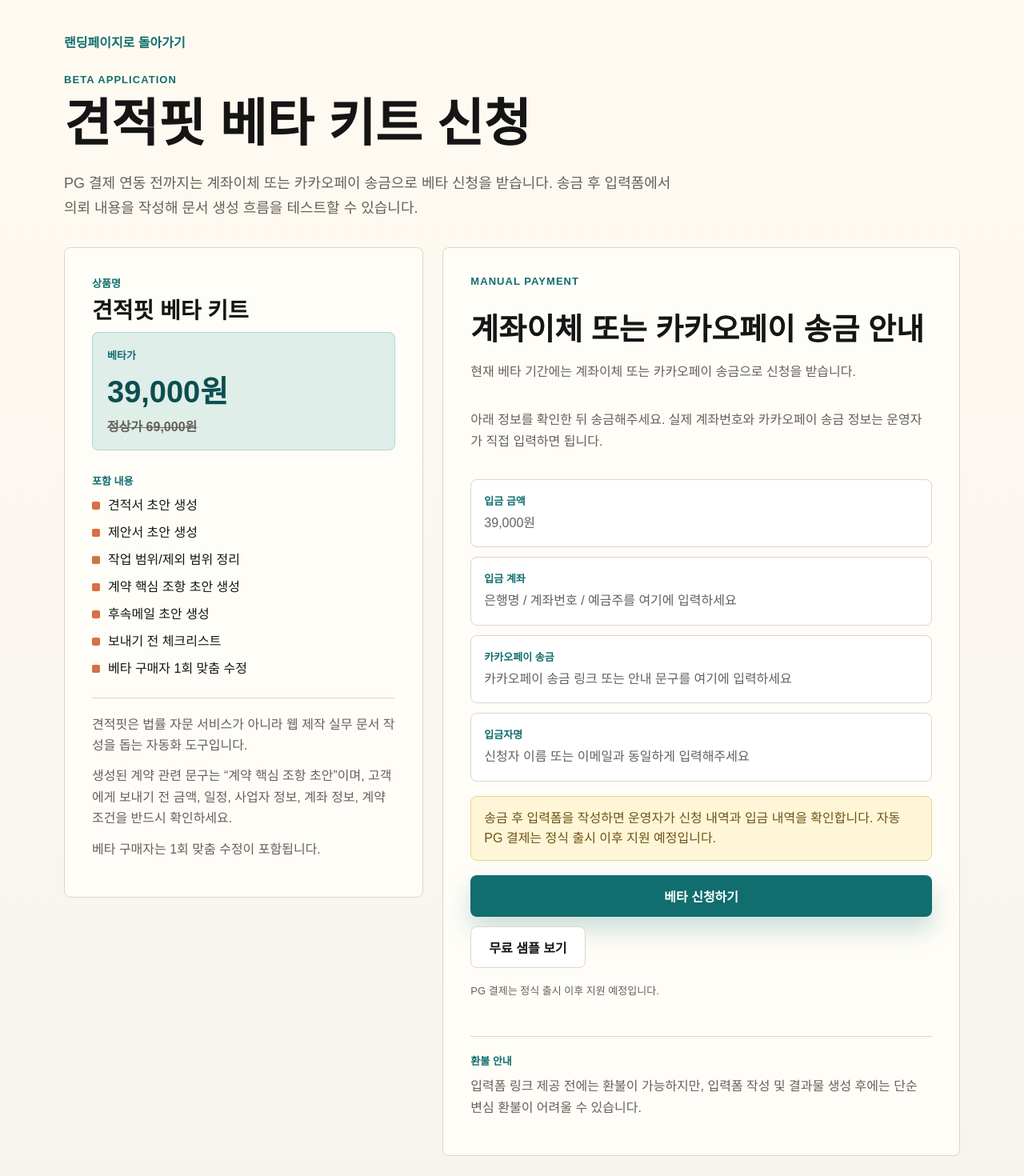
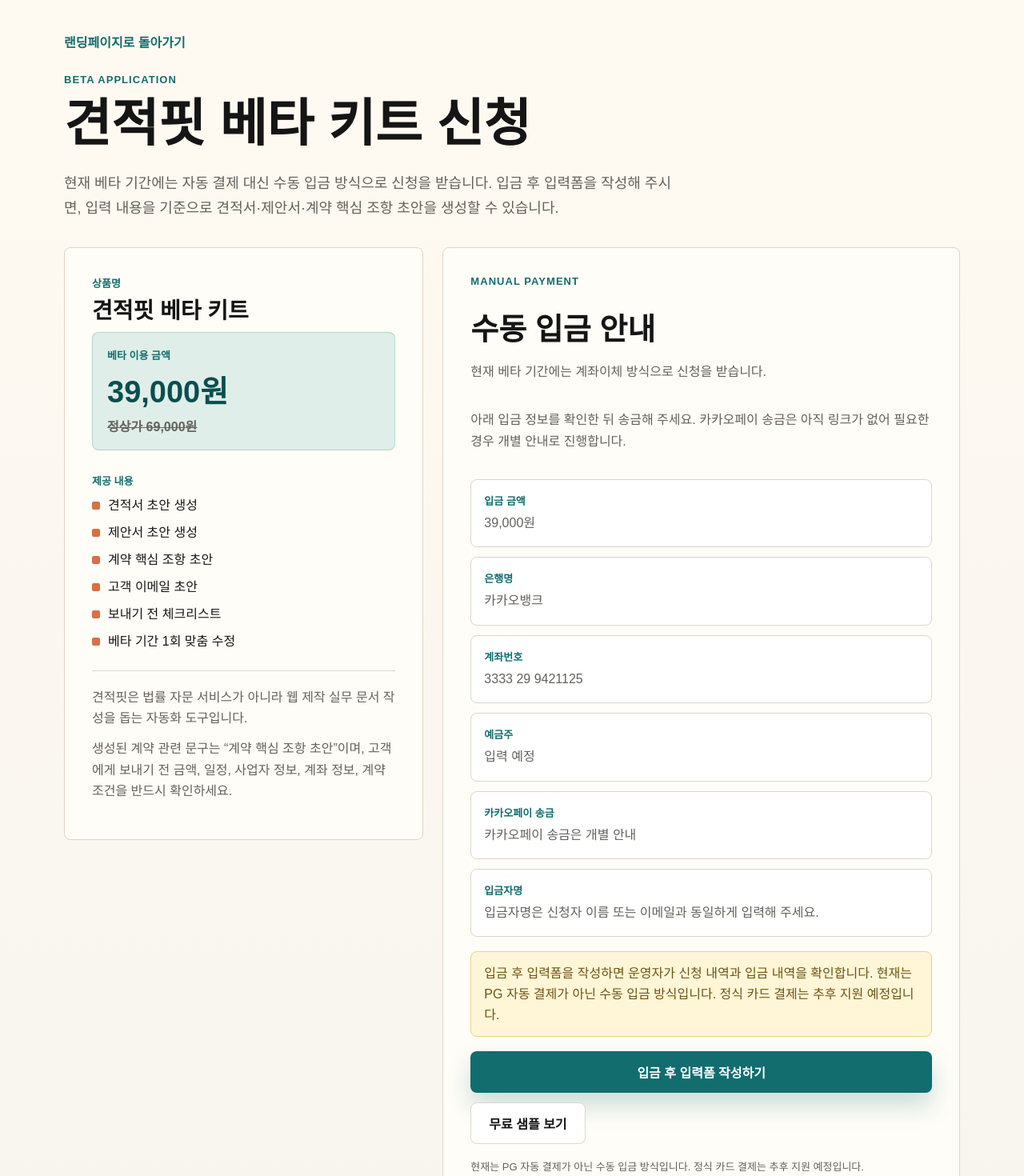
Before and after one commit to a01040042118-png/gyeonjeokfit-mvp, a Next.js app: page /checkout in a window 1280 px wide. Shown: the top 1470 px of the page at 80% size. Built offline with nearby package versions, Linux system fonts and the light colour scheme.

Commit message:
Update manual payment bank info

```diff
--- a/app/checkout/page.tsx
+++ b/app/checkout/page.tsx
@@ -1,7 +1,16 @@
-import { PRODUCT_INCLUDES, formatPrice } from "@/lib/payment";
-import { PRODUCT_NAME, PRODUCT_PRICE } from "@/lib/constants";
+import { formatPrice } from "@/lib/payment";
+import { PRODUCT_PRICE } from "@/lib/constants";
 
 const REGULAR_PRICE = 69000;
+
+const INCLUDED_ITEMS = [
+  "견적서 초안 생성",
+  "제안서 초안 생성",
+  "계약 핵심 조항 초안",
+  "고객 이메일 초안",
+  "보내기 전 체크리스트",
+  "베타 기간 1회 맞춤 수정",
+];
 
 export default function CheckoutPage() {
   return (
@@ -15,26 +24,26 @@ export default function CheckoutPage() {
           <p className="eyebrow">Beta Application</p>
           <h1>견적핏 베타 키트 신청</h1>
           <p>
-            PG 결제 연동 전까지는 계좌이체 또는 카카오페이 송금으로 베타 신청을
-            받습니다. 송금 후 입력폼에서 의뢰 내용을 작성해 문서 생성 흐름을
-            테스트할 수 있습니다.
+            현재 베타 기간에는 자동 결제 대신 수동 입금 방식으로 신청을 받습니다.
+            입금 후 입력폼을 작성해 주시면, 입력 내용을 기준으로 견적서·제안서·계약
+            핵심 조항 초안을 생성할 수 있습니다.
           </p>
         </div>
 
         <div className="checkout-layout">
           <aside className="checkout-summary">
             <span className="checkout-label">상품명</span>
-            <h2>{PRODUCT_NAME}</h2>
+            <h2>견적핏 베타 키트</h2>
             <div className="manual-price-box">
-              <span>베타가</span>
+              <span>베타 이용 금액</span>
               <strong>{formatPrice(PRODUCT_PRICE)}원</strong>
               <del>정상가 {formatPrice(REGULAR_PRICE)}원</del>
             </div>
 
             <div className="checkout-includes">
-              <span>포함 내용</span>
+              <span>제공 내용</span>
               <ul>
-                {PRODUCT_INCLUDES.map((item) => (
+                {INCLUDED_ITEMS.map((item) => (
                   <li key={item}>{item}</li>
                 ))}
               </ul>
@@ -49,20 +58,19 @@ export default function CheckoutPage() {
                 생성된 계약 관련 문구는 “계약 핵심 조항 초안”이며, 고객에게 보내기 전
                 금액, 일정, 사업자 정보, 계좌 정보, 계약 조건을 반드시 확인하세요.
               </p>
-              <p>베타 구매자는 1회 맞춤 수정이 포함됩니다.</p>
             </div>
           </aside>
 
           <section className="checkout-widget-card" id="manual-apply">
             <div className="manual-payment-panel">
               <p className="eyebrow">Manual Payment</p>
-              <h2>계좌이체 또는 카카오페이 송금 안내</h2>
+              <h2>수동 입금 안내</h2>
               <p className="manual-payment-lead">
-                현재 베타 기간에는 계좌이체 또는 카카오페이 송금으로 신청을 받습니다.
+                현재 베타 기간에는 계좌이체 방식으로 신청을 받습니다.
               </p>
               <p>
-                아래 정보를 확인한 뒤 송금해주세요. 실제 계좌번호와 카카오페이 송금
-                정보는 운영자가 직접 입력하면 됩니다.
+                아래 입금 정보를 확인한 뒤 송금해 주세요. 카카오페이 송금은 아직 링크가
+                없어 필요한 경우 개별 안내로 진행합니다.
               </p>
 
               <dl className="manual-payment-list">
@@ -71,41 +79,53 @@ export default function CheckoutPage() {
                   <dd>{formatPrice(PRODUCT_PRICE)}원</dd>
                 </div>
                 <div>
-                  <dt>입금 계좌</dt>
-                  <dd>은행명 / 계좌번호 / 예금주를 여기에 입력하세요</dd>
+                  <dt>은행명</dt>
+                  <dd>카카오뱅크</dd>
+                </div>
+                <div>
+                  <dt>계좌번호</dt>
+                  <dd>3333 29 9421125</dd>
+                </div>
+                <div>
+                  <dt>예금주</dt>
+                  <dd>입력 예정</dd>
                 </div>
                 <div>
                   <dt>카카오페이 송금</dt>
-                  <dd>카카오페이 송금 링크 또는 안내 문구를 여기에 입력하세요</dd>
+                  <dd>카카오페이 송금은 개별 안내</dd>
                 </div>
                 <div>
                   <dt>입금자명</dt>
-                  <dd>신청자 이름 또는 이메일과 동일하게 입력해주세요</dd>
+                  <dd>입금자명은 신청자 이름 또는 이메일과 동일하게 입력해 주세요.</dd>
                 </div>
               </dl>
 
               <div className="checkout-alert">
-                송금 후 입력폼을 작성하면 운영자가 신청 내역과 입금 내역을 확인합니다.
-                자동 PG 결제는 정식 출시 이후 지원 예정입니다.
+                입금 후 입력폼을 작성하면 운영자가 신청 내역과 입금 내역을 확인합니다.
+                현재는 PG 자동 결제가 아닌 수동 입금 방식입니다. 정식 카드 결제는 추후
+                지원 예정입니다.
               </div>
 
               <div className="manual-apply-actions">
                 <a className="primary-button manual-apply-button" href="/form">
-                  베타 신청하기
+                  입금 후 입력폼 작성하기
                 </a>
                 <a className="secondary-button" href="/sample">
                   무료 샘플 보기
                 </a>
               </div>
 
-              <p className="pg-note">PG 결제는 정식 출시 이후 지원 예정입니다.</p>
+              <p className="pg-note">
+                현재는 PG 자동 결제가 아닌 수동 입금 방식입니다. 정식 카드 결제는 추후
+                지원 예정입니다.
+              </p>
             </div>
 
             <div className="checkout-refund">
               <span>환불 안내</span>
               <p>
-                입력폼 링크 제공 전에는 환불이 가능하지만, 입력폼 작성 및 결과물 생성
-                후에는 단순 변심 환불이 어려울 수 있습니다.
+                입력폼 작성 및 결과물 생성 후에는 단순 변심 환불이 어려울 수 있습니다.
+                입금 전 상품 구성과 제공 내용을 꼭 확인해 주세요.
               </p>
             </div>
           </section>
```
